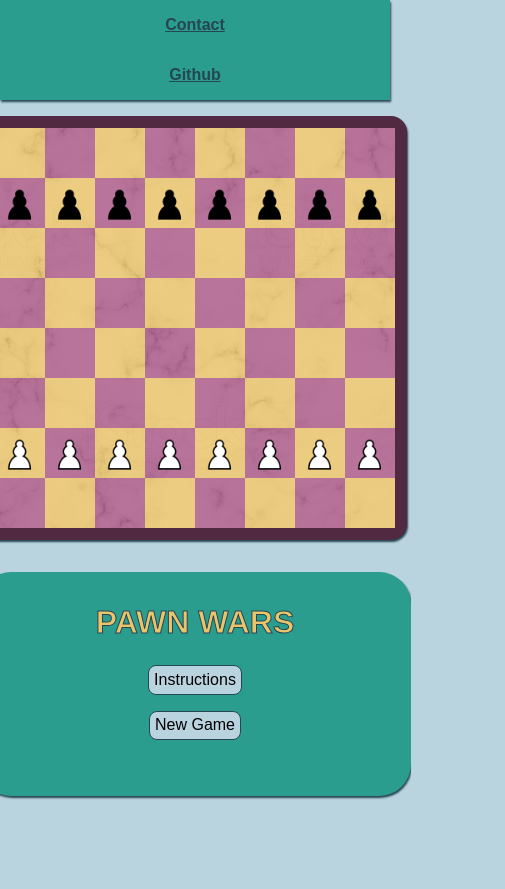
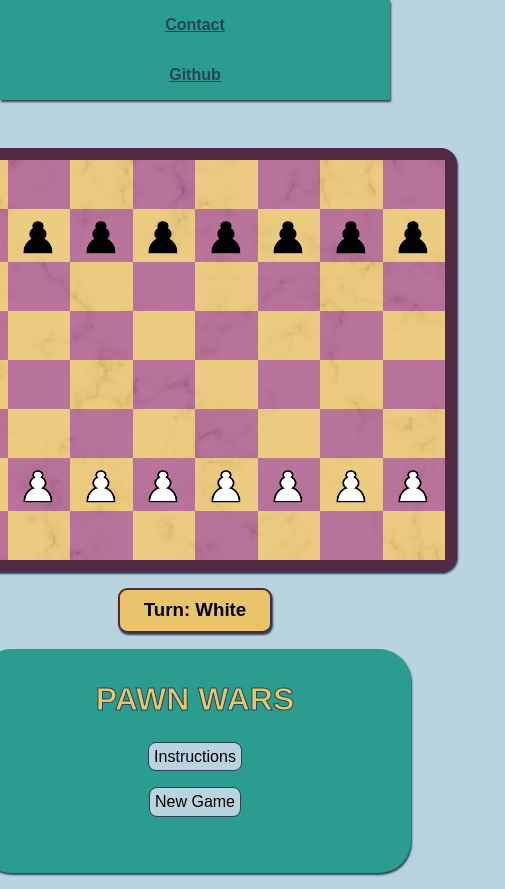
Before and after one commit to cooljasonmelton/pawn-wars, a React (Create React App) app: page / in a window 390 px wide. Shown: the whole page, 505 px wide, since content can reach past the window. Before the commit the page ends 844 px from the top, so only its background shows below. Built offline with nearby package versions, Linux system fonts and the light colour scheme.

Commit message:
added turn display

```diff
--- a/src/App.css
+++ b/src/App.css
@@ -66,9 +66,13 @@
 .board-c{
     position: relative;
 
+    margin: 3em 3em 1em 3em;
+
     height: 500px;
+    width: 500px;
 
     border-radius: 1em;
+    box-shadow: 1px 2px 2px #264653;
     border: 0.8em solid #512940;
     background-color: #512940;
     flex-shrink: 0;
@@ -123,6 +127,26 @@
     margin: 1em 0;
 }
 
+.turn-header{
+    padding: 0.5em;
+
+    width: 7em;
+    border-radius: 0.5em;
+    border: 2px solid #512940;
+
+    background-color: #E9C46A;
+    box-shadow: 1px 2px 2px #264653;
+
+    color: black;
+    text-align: center;
+}
+
+.board-side{
+    flex-direction: column;
+    justify-content: center;
+    align-items: center;
+}
+
 .open-i {
     height: 20em;
     overflow: scroll;
@@ -133,7 +157,6 @@
 /* info container controls */
 .button-c{
     width: 100%;
-    justify-content: center;
 }
 
 .button-c > button {
@@ -153,6 +176,7 @@
 
 .button-c > button:hover {
     cursor: pointer;
+    opacity: 0.9;
 }
 
 .button-c > button:active {
@@ -174,7 +198,8 @@
     .board-c {
         height: 400px;
     }
+
+    .turn-header:{
+        width: 400px;
+    }
 }
-
-@media (max-height: 750px) {
-}
--- a/src/App.js
+++ b/src/App.js
@@ -23,7 +23,8 @@ const App = () => {
       </div>
 
       <div className="cfb">
-        <div className="m-container board-c">
+        <div className="cfb board-side">
+          <div className="board-c">
               <Board whTurn={whTurn}
                 setWhTurn={setWhTurn}
                 reset={reset}
@@ -31,9 +32,13 @@ const App = () => {
                 winGame={winGame}
                 setWinGame={setWinGame}/>
           </div>
+          <h3 className="turn-header"> Turn: {whTurn ? "White" : "Black"}</h3>
+        </div>
+
 
         <div className="m-container info-c cfb">
           <h1 className="logo-header">PAWN WARS</h1>
+
 
           <Info instructions={instructions}/>
 
```
Lines whose indentation alone changed are shown as unchanged.
